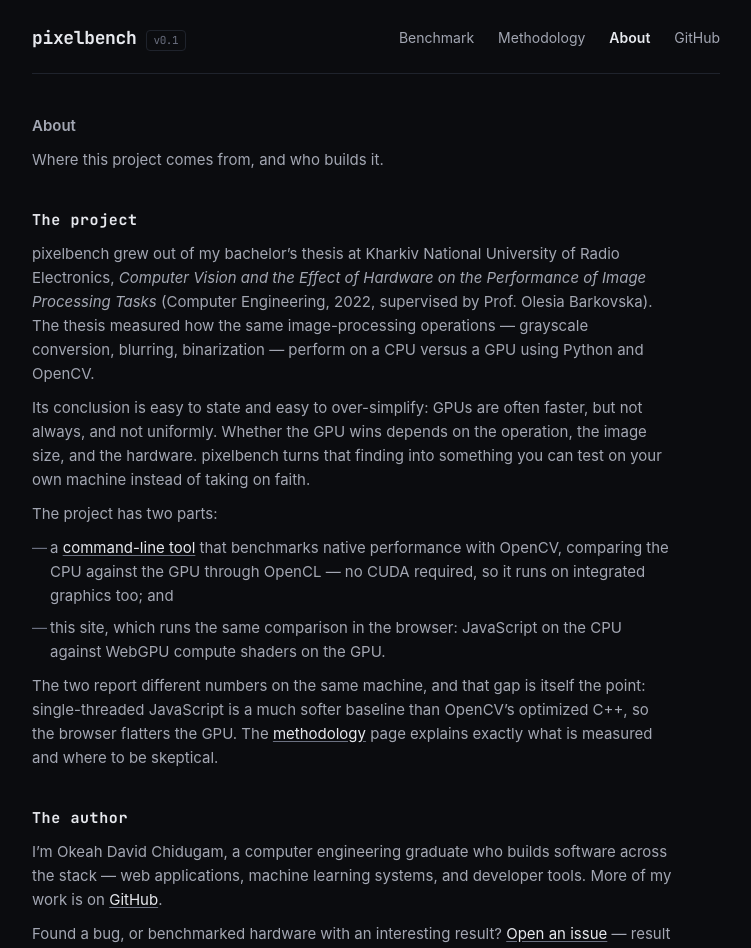
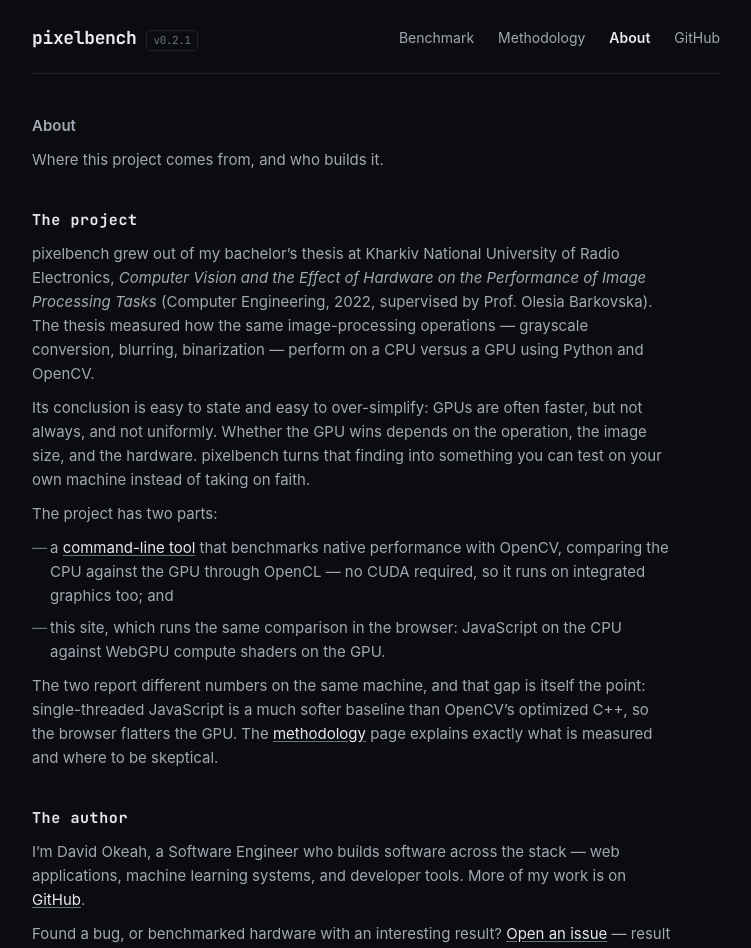
Before and after one commit to OkeahDavid/pixelbench, a React (Vite) app in the folder web/: page /about in a window 1280 px wide. Shown: the top 948 px of the page, without its empty margins (264-1015 px from the left). Built offline with nearby package versions, Linux system fonts and the light colour scheme.

Commit message:
Update README and component files: remove live link, bump version to 0.2.1, and update author description

```diff
--- a/web/src/components/Layout.tsx
+++ b/web/src/components/Layout.tsx
@@ -5,7 +5,7 @@
     <div className="shell">
       <nav className="nav">
         <NavLink to="/" className="nav-brand">
-          pixelbench<span className="version">v0.1</span>
+          pixelbench<span className="version">v0.2.1</span>
         </NavLink>
         <div className="nav-links">
           <NavLink to="/" end>
--- a/web/src/pages/About.tsx
+++ b/web/src/pages/About.tsx
@@ -56,7 +56,7 @@
       <section>
         <h2>The author</h2>
         <p>
-          I&rsquo;m Okeah David Chidugam, a computer engineering graduate who
+          I&rsquo;m David Okeah, a Software Engineer who
           builds software across the stack — web applications, machine
           learning systems, and developer tools. More of my work is on{" "}
           <a href="https://github.com/OkeahDavid">GitHub</a>.
```
Also changed, not shown: 1 other file (tests, documents, lock files or other folders).
